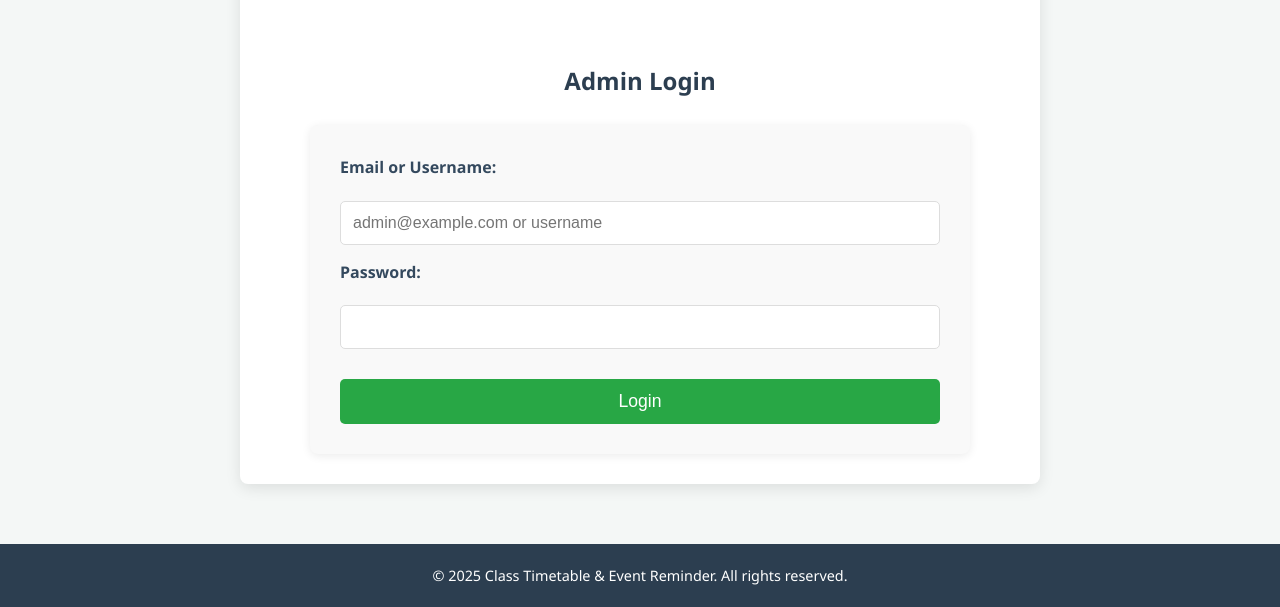
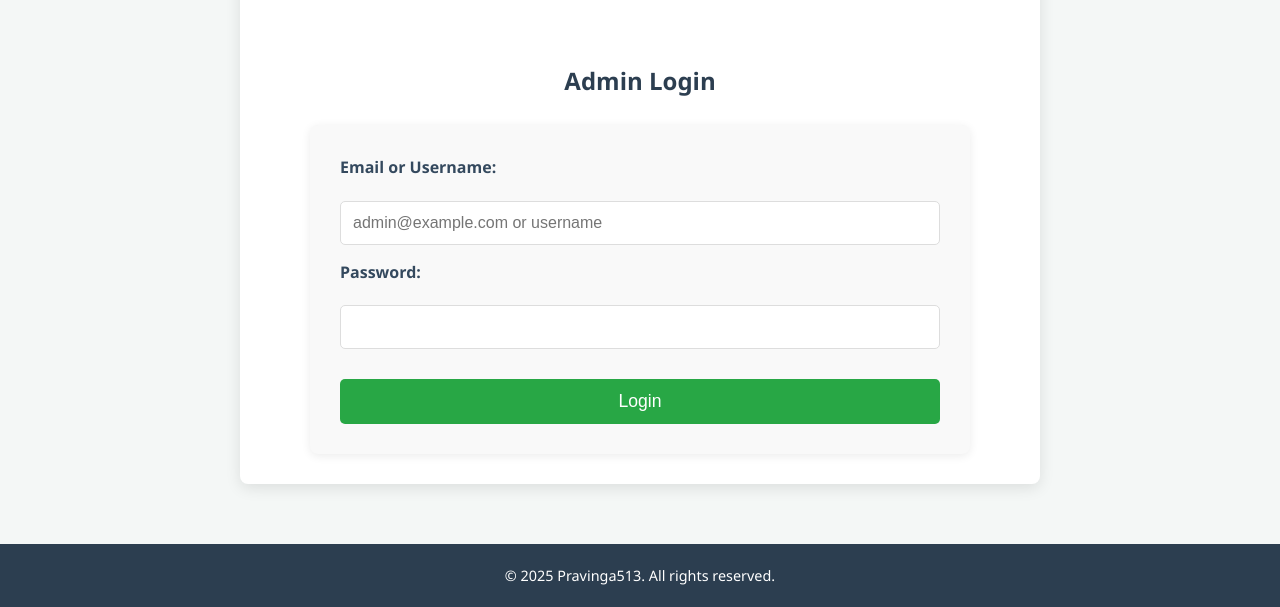
Before and after one commit to pravinga513/classManagement, a plain HTML site: page admin.html in a window 1280 px wide. Shown: the part 222-829 px from the top of the page. Drawn offline with Linux system fonts and the light colour scheme.

Commit message:
Update admin.html

```diff
--- a/admin.html
+++ b/admin.html
@@ -924,7 +924,7 @@
 
 
     <footer class="footer">
-        <p>&copy; 2025 Class Timetable & Event Reminder. All rights reserved.</p>
+        <p>&copy; 2025 Pravinga513. All rights reserved.</p>
     </footer>
 
     <script>
```
